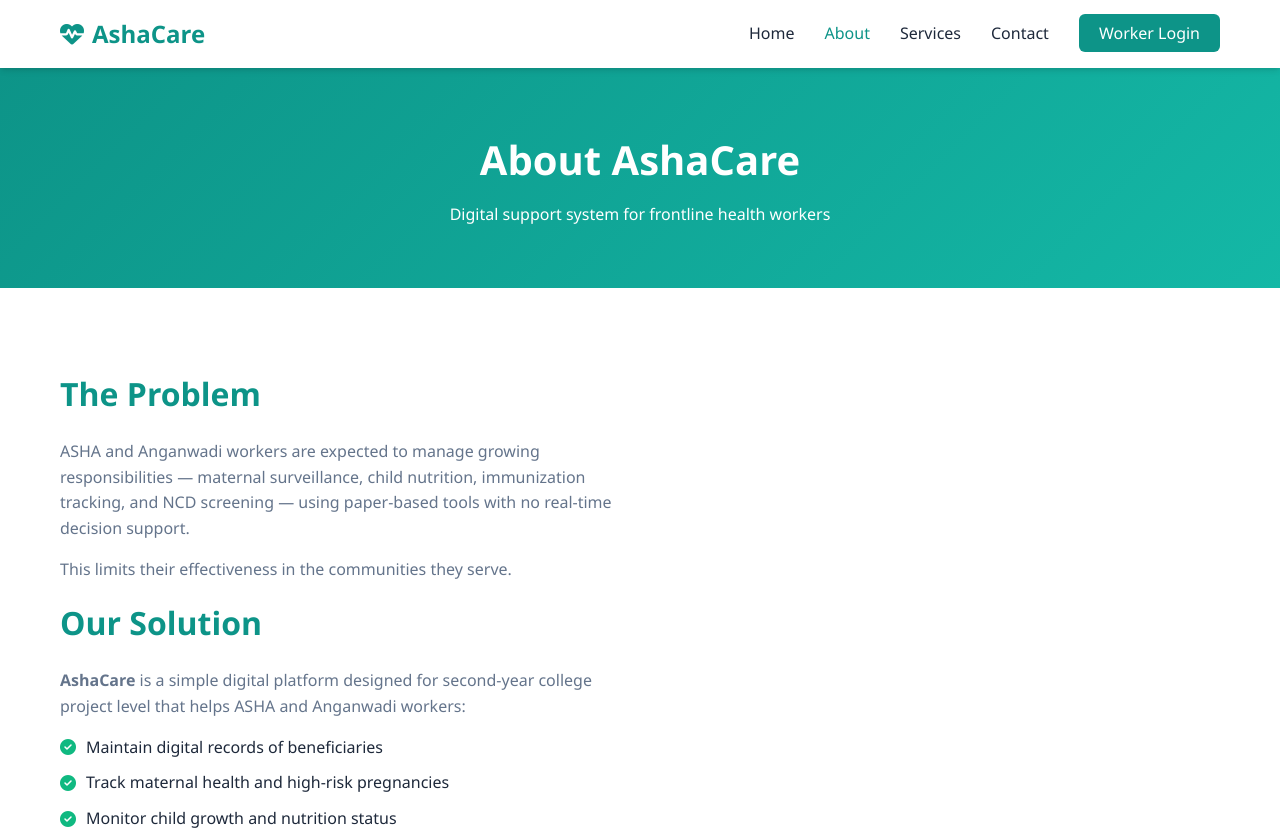
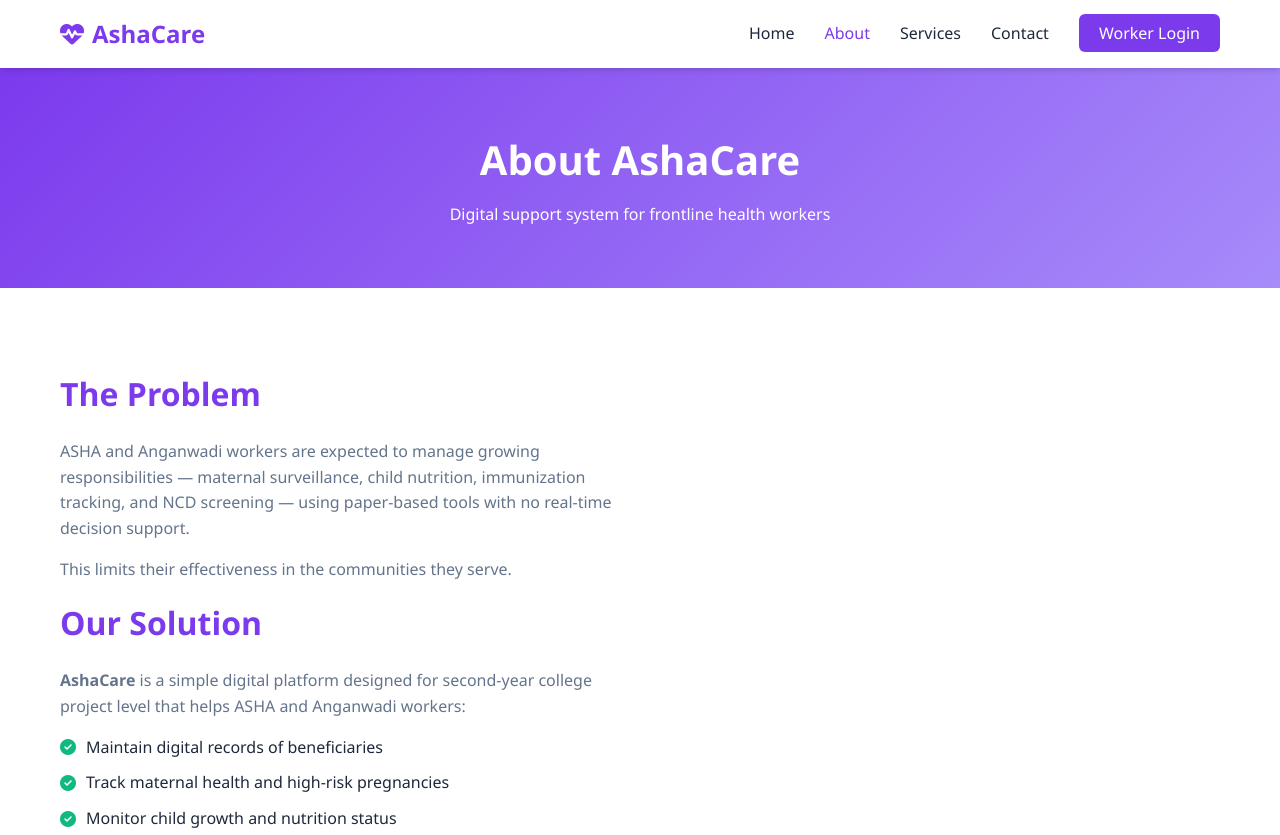
Before and after one commit to Parthpatne45/asha-care-portal, a Flask app: page /about in a window 1280 px wide. Shown: the top 835 px of the page. Run offline with Flask 3, Linux system fonts and the light colour scheme.

Commit message:
Update style.css

```diff
--- a/asha-care-portal/static/css/style.css
+++ b/asha-care-portal/static/css/style.css
@@ -6,9 +6,9 @@
 }
 
 :root {
-    --primary: #0d9488;
-    --primary-dark: #0f766e;
-    --secondary: #14b8a6;
+    --primary: #7c3aed;
+    --primary-dark: #6d28d9;
+    --secondary: #a78bfa;
     --dark: #1e293b;
     --light: #f8fafc;
     --gray: #64748b;
```
